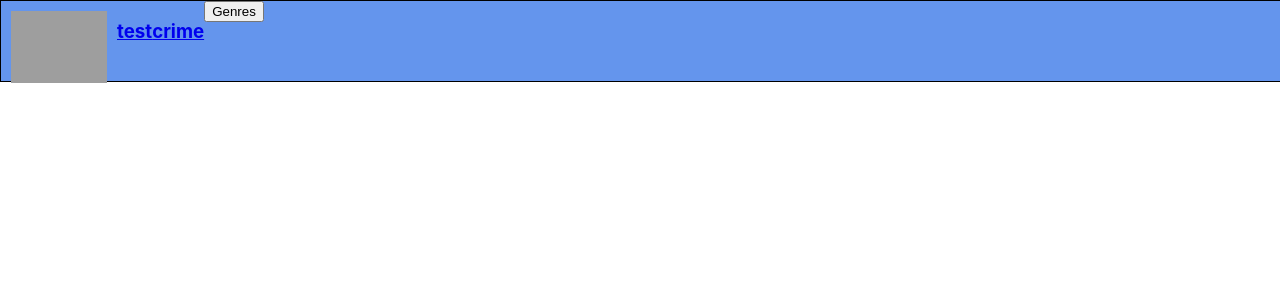
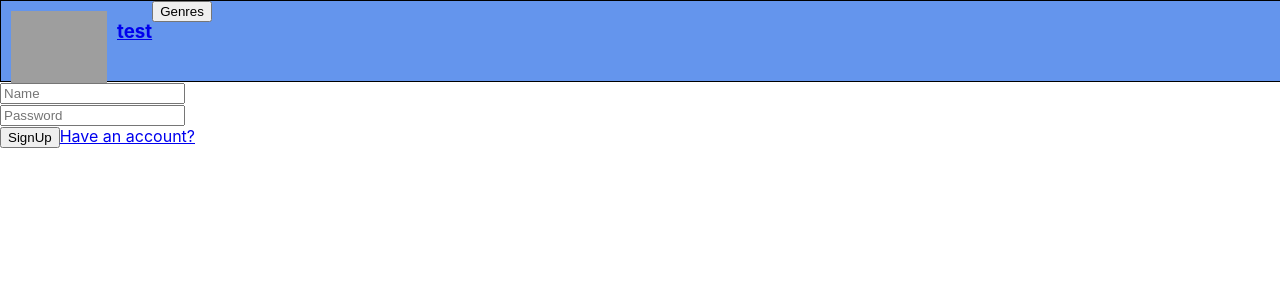
Before and after one commit to solsarr/capstone-frontend, a React (Create React App) app: page /signup in a window 1280 px wide. Before the commit this address had no page. Shown: the top 300 px of the page. Built offline with nearby package versions, Linux system fonts and the light colour scheme; grey boxes are pictures that could not be loaded.

Commit message:
signup working

```diff
--- a/package.json
+++ b/package.json
@@ -11,6 +11,7 @@
     "react-dom": "^18.2.0",
     "react-router-dom": "^6.8.0",
     "react-scripts": "5.0.1",
+    "react-token-auth": "^2.3.8",
     "web-vitals": "^2.1.4"
   },
   "scripts": {
--- a/src/App.js
+++ b/src/App.js
@@ -5,7 +5,7 @@ import Create from './components/CreatePost'
 import Crime from './components/genres/Crime'
 import Action from './components/genres/Action'
 import { Routes, Route } from "react-router-dom"
-
+import SignUp from './components/SignUp'
 
 function App() {
   return (
@@ -16,6 +16,8 @@ function App() {
     <Route path='/recommend' element={<Create />} />
     <Route  path='/crime' element={<Crime />}/>
     <Route path='/action' element={<Action />}/>
+    <Route path='/signup' element={<SignUp />}/>
+
      </Routes>
     </div>
   );
--- a/src/components/CreatePost.js
+++ b/src/components/CreatePost.js
@@ -17,7 +17,15 @@ export default function Create(){
         const userInput = {...newForm}
         userInput[e.target.name] = e.target.value
         setNewForm(userInput)
+        console.log(newForm.genre)
       };
+      const handleGenre = (e) => {
+        const input = {...newForm}
+        input[e.target.name] = e.target.value
+        console.log(e.target.value, 'value')
+        setNewForm(input)
+        console.log('onclick working')
+      }
       const URL = `http://localhost:4000/post`
 
       const handleSubmit = async (e) => {
@@ -66,7 +74,15 @@ return (
         </label>
       </div>
       <div className='genrePost'>
-        <label htmlFor='genre' className='genreLabel'>
+   <label>
+       Genre:
+       <select onChange={handleGenre}>
+           <option name='Action'value="Action">Action</option>
+           <option name='Crime' value="Crime">Crime</option>
+            <option value="3">Three</option>
+        </select>
+   </label>
+        {/* <label htmlFor='genre' className='genreLabel'>
           Genre
           <input
             type="genre"
@@ -76,7 +92,8 @@ return (
             onChange={handleChange}
             className='genreInput'
           />
-        </label>
+        </label> */}
+        </div>
         <div className='titlePost'>
             <label htmlFor='title' className='titleLabel'>
                 Title
@@ -104,16 +121,15 @@ return (
             </label>
         </div>
         <br />
-      </div>
       <div className='submitButton'>
-        <input type="Submit" value="Create Post" onChange={handleChange}
+        <input type="Submit" value="Create Post" onClick={handleSubmit}
         className='createPost'
         />
         </div>
         </form>
         </section>
         <div className='post'>
-            <img src={newForm.image} alt={newForm.title} className='image'/>
+            <img src={newForm.image} alt="no image given" className='image'/>
             <h6>{newForm.title}</h6>
             <p>{newForm.genre}</p>
             <p>{newForm.summary}</p>
--- a/src/components/Home.js
+++ b/src/components/Home.js
@@ -4,12 +4,15 @@ import '../App.css';
 
 export default function Home() {
 
+    const [authed, setAuth] = useState(false);
     const [post, setPost] = useState()
 
-    const URL = `http://localhost:4000/post`
+    const BASE_URL = 'http://localhost:4000'
+    const POST_URL = `${BASE_URL}/posts`;
+    const REFRESH_URL = `${BASE_URL}/users/refresh`;
     const getPost = async () => {
         try {
-            const response = await fetch(URL)
+            const response = await fetch(POST_URL)
             const allPosts = await response.json()
             console.log(allPosts)
             setPost(allPosts)
@@ -18,11 +21,22 @@ export default function Home() {
         }
     }
 
+    const refresh = async () => {
+        try {
+            await fetch(REFRESH_URL)
+            setAuth(true)
+        } catch (e) {
+            console.error(e);
+        }
+    }
+
 useEffect(() => {
+    refresh()
     getPost()
-}, [getPost])
+}, [])
 
 
+if (authed) {
 
     return(
 
@@ -56,6 +70,10 @@ return(
 
 
     )
+} else {
+    // return <Login />
+}
+
 
 
 
--- /dev/null
+++ b/src/components/SignUp.js
@@ -0,0 +1,87 @@
+import { useState } from "react"
+import { Link } from "react-router-dom"
+
+
+export default function SignUp(){
+
+    const URL = `http://localhost:4000/user/signup`
+
+    const [user, setUser] = useState()
+    const [regForm, setRegForm] = useState({
+        username: "",
+        password: "",
+    })
+
+    const handleChange = (e) => {
+        const userInput = {...regForm}
+        userInput[e.target.name] = e.target.value
+        setRegForm(userInput)
+        console.log(regForm)
+      };
+
+    const signUp = async () => {
+
+        const signReq = { ...regForm }
+        try {
+          const requestOptions = {
+            method: "Post",
+            headers: {
+              "Content-Type": "application/json",
+            },
+            body: JSON.stringify(signReq)
+          }
+          console.log(JSON.stringify(signReq))
+          const response = await fetch(URL, requestOptions)
+          const createUser = await response.json()
+          setUser([...user, createUser])
+          setRegForm({
+            username: "",
+            password: "",
+          })
+        } catch (err) {
+          console.log(err)
+        }
+      }
+
+
+
+
+return (
+    <div className="wrapper1">
+    <div className="form-wrapper">
+    <form >
+    <div className="firstName">
+    <label  htmlFor="firstName"></label>
+    <input
+    type="text"
+    className="username"
+    placeholder="Name"
+    value={regForm.username}
+    name="username"
+    onChange={handleChange}
+    />
+    </div>
+    <div className="password">
+    <label  htmlFor="password"></label>
+    <input
+    // type="text"
+    className="password"
+    placeholder="Password"
+    value={regForm.password}
+    type="password"
+    name="password"
+    onChange={handleChange}
+    />
+    </div>
+    <button onClick={signUp}
+    value = "Submit">
+    SignUp
+    </button>
+    <Link to="/login" >
+    {"Have an account?"}
+    </Link>
+    </form>
+    </div>
+    </div>
+)
+    }
--- a/src/header/header.js
+++ b/src/header/header.js
@@ -12,9 +12,6 @@ export default function Header(){
             <Link to='/recommend'>
             <h3>test</h3>
             </Link>
-            <Link to='/crime'>
-            <h3>crime</h3>
-            </Link>
          <Dropdown />
         </nav>
     </header>
```
Also changed, not shown: 1 other file (tests, documents, lock files or other folders). Lines whose indentation alone changed are shown as unchanged.
